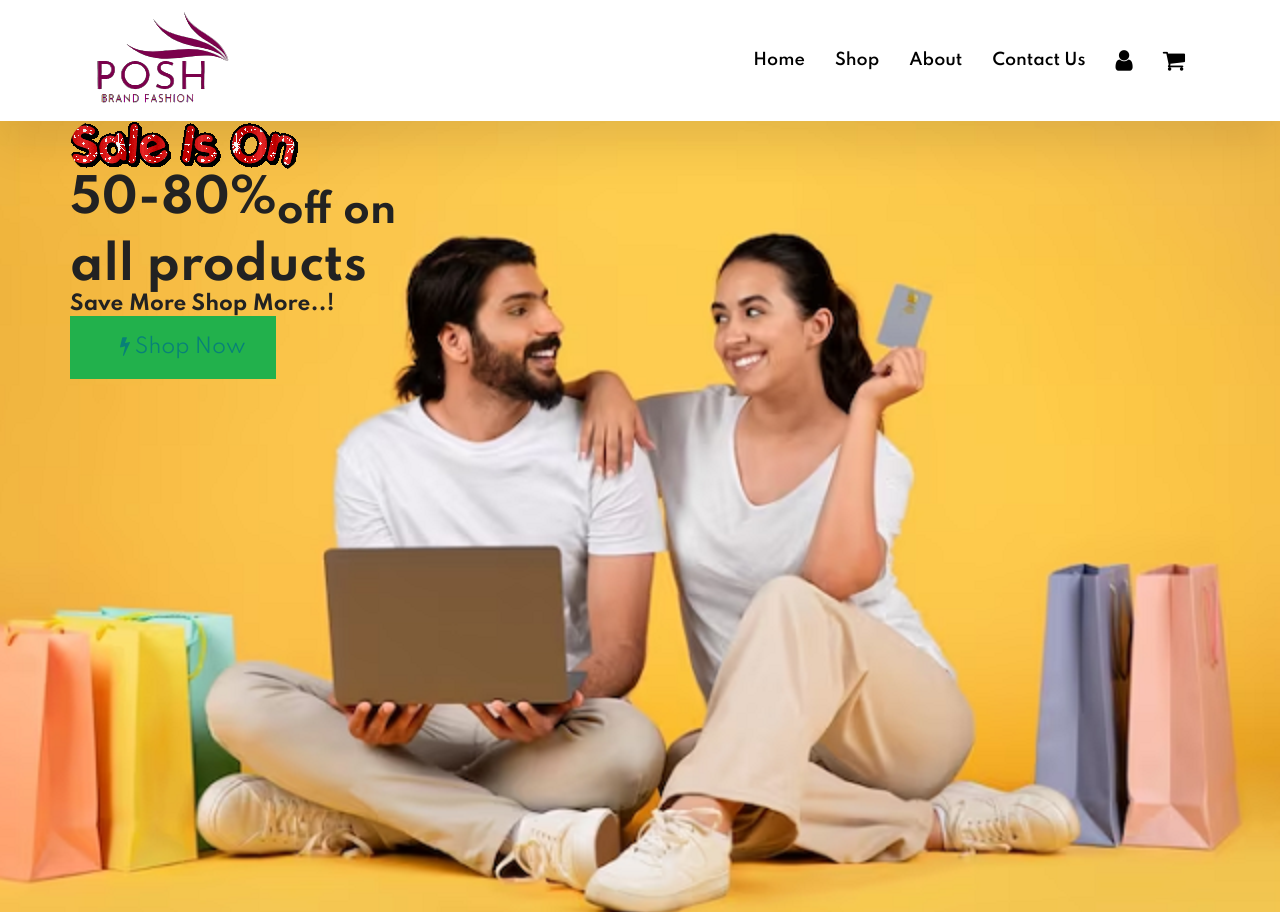
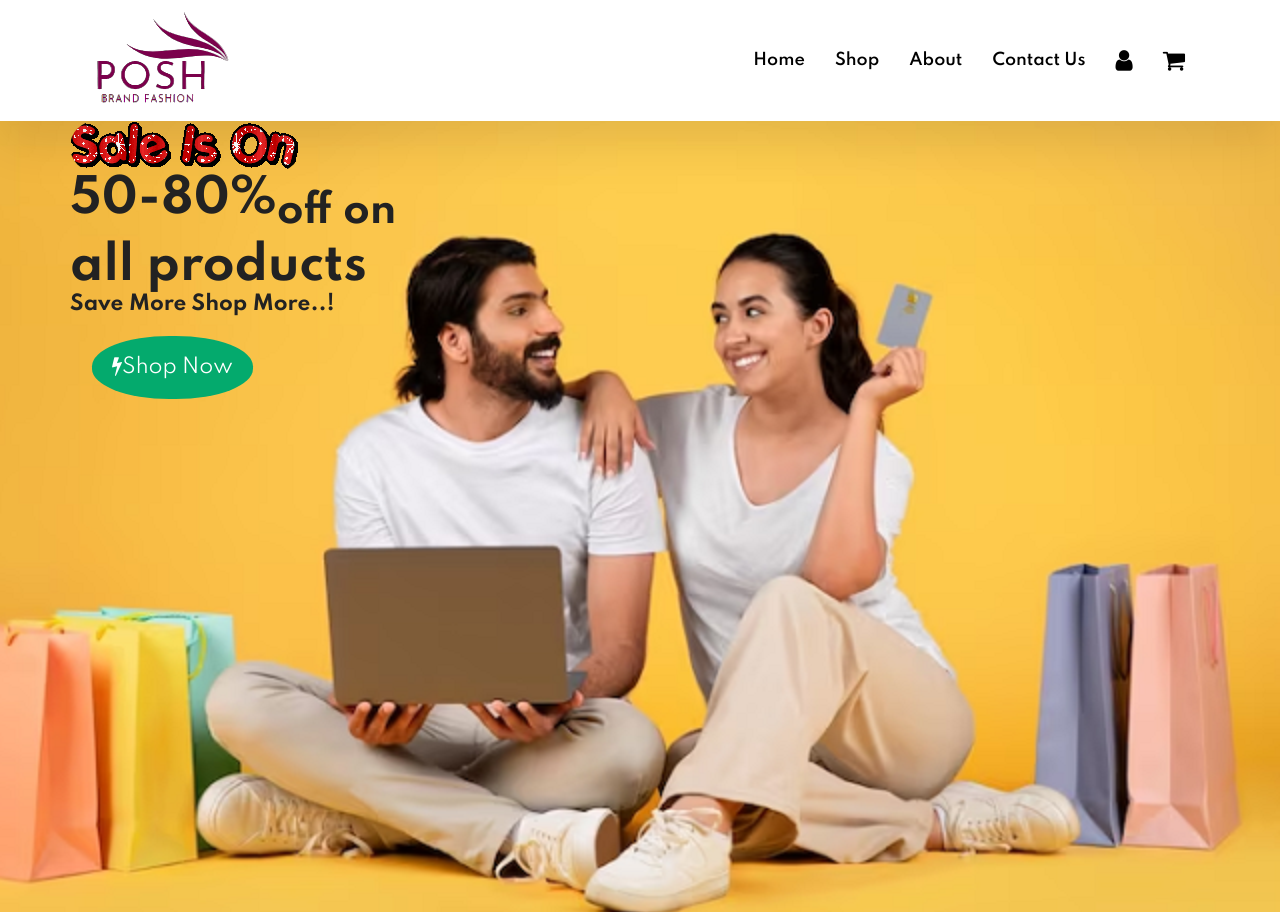
Before and after one commit to Manukl535/Ecommerce-website, a PHP site: page / in a window 1280 px wide. Shown: the top 912 px of the page. Run offline with PHP 8.4, Linux system fonts and the light colour scheme.

Commit message:
Banner Button edited

```diff
--- a/index.html
+++ b/index.html
@@ -39,7 +39,7 @@
                 <h2>all products</h2>
                 <h4>Save More Shop More..!</h4>
 
-                <a href="#"><button style="font-size:20px"> <i class="fa fa-bolt"></i> Shop Now</button></a>
+                <a href="#"><button style="font-size:20px"><i class="fa fa-bolt"></i>Shop Now</button></a>
 
              </section>
 
@@ -338,14 +338,14 @@
                 <div class="buy1get1_box">
                     <h4><b>Special Deals</b></h4>
                     <h3>Buy 1 Get 1 Free</h3>
-                    <a href="#"></a><button>Explore More</button></a>
+                    <a href="#"><button>More Info</button></a>
                 </div>
 
                 <div class="buy1get1_box1">
 
                     <h4>Upcoming Sale</h4>
                     <h3>Get Ready..</h3>
-                    <a href="#"><button>Learn More</button></a>
+                    <a href="#"><button>Know More</button></a>
                 </div>
 
              </section>
--- a/styles.css
+++ b/styles.css
@@ -64,7 +64,6 @@ body {
 
 #top{
   display: flex;
-
   align-items: center;
   justify-content: space-between;
   padding: 10px 80px;
@@ -115,11 +114,16 @@ body {
 
 
 #banner button{
-  background-image: url("Assets/try.png");
-  background-color: transparent;
-  color: #088178;
-  border: 0;
-  padding: 20px 30px 20px 50px;
+  background-color: #04AA6D;
+  border: none;
+  color: white;
+  padding: 20px;
+  text-align: center;
+  text-decoration: none;
+  display: inline-block;
+  font-size: 16px;
+  margin: 20px 22px;
+  border-radius: 48%;
 }
 #banner h1{
   font-family: 'Times New Roman', Times, serif;
@@ -256,7 +260,7 @@ body {
   background-image: url("Assets/buy1get1.png");
   background-color: transparent;
   height: 45vh;
-  width: 34%;
+  width: 32%;
   background-position: top 25% right 0;
   padding:  40px;
   text-align: start;
@@ -287,10 +291,18 @@ body {
 }
 
 #buy1get1 .buy1get1_box button{
-  background-image: url("Assets/try1.png");
+  text-decoration: none;
   background-color: transparent;
   border: 10px;
   padding: 10px 20px 10px 40px;
+
+  border: 2px double black;
+  list-style-type: none;
+  margin: 5px;
+  padding-top: 10px;
+  padding-right: 20px;
+  padding-bottom: 10px;
+  padding-left: 20px;
 }
 
 #buy1get1 .buy1get1_box1 button{
```
